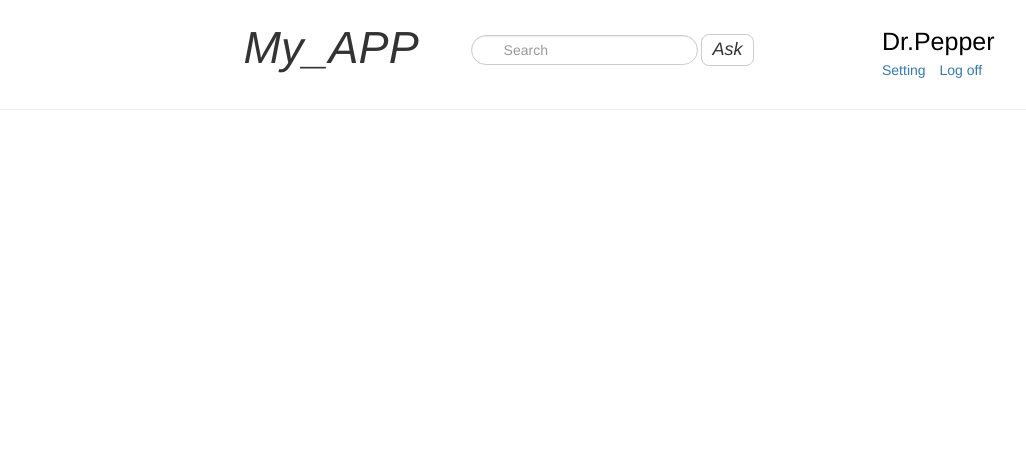
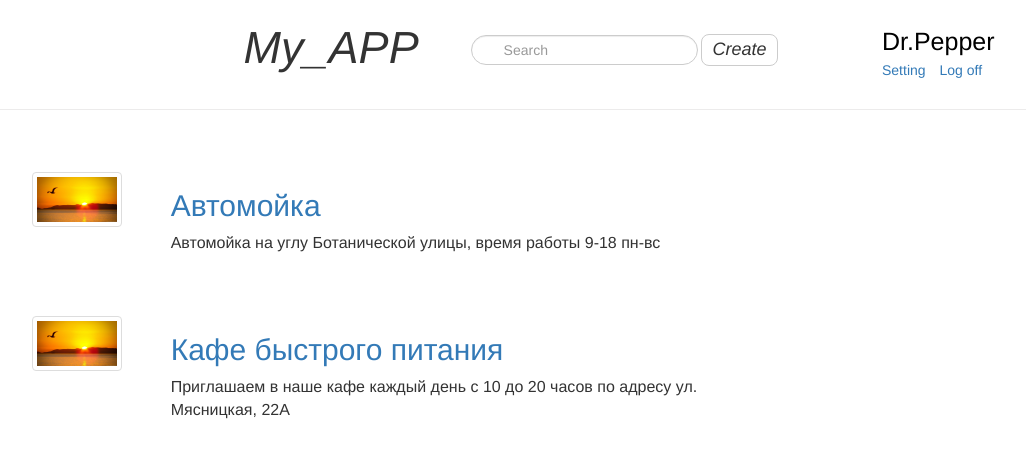
Before and after one commit to madsunrise/Django_labs, a Django app: page / in a window 1280 px wide. Shown: the top 458 px of the page, without its empty margins (62-1088 px from the left). Run offline with Django 3.2, Linux system fonts and the light colour scheme; some libraries are stand-ins or nearby versions.

Commit message:
List services and page with single servicr

```diff
--- a/my_app/urls.py
+++ b/my_app/urls.py
@@ -3,5 +3,6 @@ from my_app import views
 
 urlpatterns = [
     #url(r'^login/', views.login, name='login'),
+    url(r'^service/(?P<service_id>\d+)/$', views.service, name='service'),
     url(r'^$', views.index, name='index'),
 ]
--- a/my_app/views.py
+++ b/my_app/views.py
@@ -1,6 +1,30 @@
+# -*- coding: utf-8 -*-
 from django.shortcuts import render
 
 # Create your views here.
 
 def index(request):
-    return render(request, 'index.html')
+    s1 = {
+        'id': '21',
+        'title': u'Автомойка',
+        'body': u'Автомойка на углу Ботанической улицы, время работы 9-18 пн-вс'
+    }
+
+    s2 = {
+        'id': '22',
+        'title': u'Кафе быстрого питания',
+        'body': u'Приглашаем в наше кафе каждый день с 10 до 20 часов по адресу ул. Мясницкая, 22А'
+    }
+
+    services = [s1, s2]
+
+    return render(request, 'index.html', {'services': services})
+
+def service (request, service_id):
+    #service = get_object_or_404(Service, pk=question_id)
+    service = {
+        'id': '21',
+        'title': u'Автомойка',
+        'body': u'Автомойка на углу Ботанической улицы, время работы 9-18 пн-вс'
+    }
+    return render(request, 'service.html', {'service': service})
--- a/static/css/styles.css
+++ b/static/css/styles.css
@@ -132,14 +132,14 @@ ul.bestMember {
     font-size: 20px;
     list-style-type: none;
 }
-.question {
+.service {
     display: block;
     margin-top: 30px;
     border-width: 1px;
     border-radius: 8px;
     padding: 9px;
 }
-.question:hover {
+.service:hover {
     box-shadow: 0px 1px 10px 0px #a94442;
 }
 
--- a/templates/base.html
+++ b/templates/base.html
@@ -37,7 +37,7 @@
                 <div class="form-group search-form">
                     <input type="text" class="form-control search" placeholder="Search">
                 </div>
-                <button type="submit" class="btn btn-default button-search">Ask</button>
+                <button type="submit" class="btn btn-default button-search">Create</button>
             </form>
             <!-- UserBlock -->
             <div class="userbar">
@@ -63,8 +63,5 @@
 </div><!-- /.container -->
 
 
-<!-- Bootstrap core JavaScript
-================================================== -->
-<!-- Placed at the end of the document so the pages load faster -->
 </body>
 </html>
--- a/templates/index.html
+++ b/templates/index.html
@@ -1,5 +1,6 @@
 {% extends "base.html" %}
-
-<img src="/static/sun.jpg">
-
-{% include "service.html" %}
+{% block content %}
+    {% for service in services %}
+        {% include "main_list_item.html" with title=service.title id=service.id body=service.body %}
+    {% endfor %}
+{% endblock %}
--- /dev/null
+++ b/templates/main_list_item.html
@@ -0,0 +1,16 @@
+{% load static %}
+<div class="row service">
+    <div class="col-md-2 avatar-likes">
+        <img src="{% static '/img/sun.jpg' %}" class="img-thumbnail" width="90px">
+    </div>
+        <div class="col-md-10">
+        <div class="container-fluid">
+            <div class="row">
+                <div class="col-md-12">
+                    <h2><a href="/service/{{ id }}">{{ title }}</a></h2>
+                    <p>{{ body }}</p>
+                </div>
+            </div>
+        </div>
+    </div>
+</div>
```
Also changed, not shown: templates/service.html (+18 -19 lines), static/img/sun.jpg (renamed from static/sun.jpg), 2 other files.
